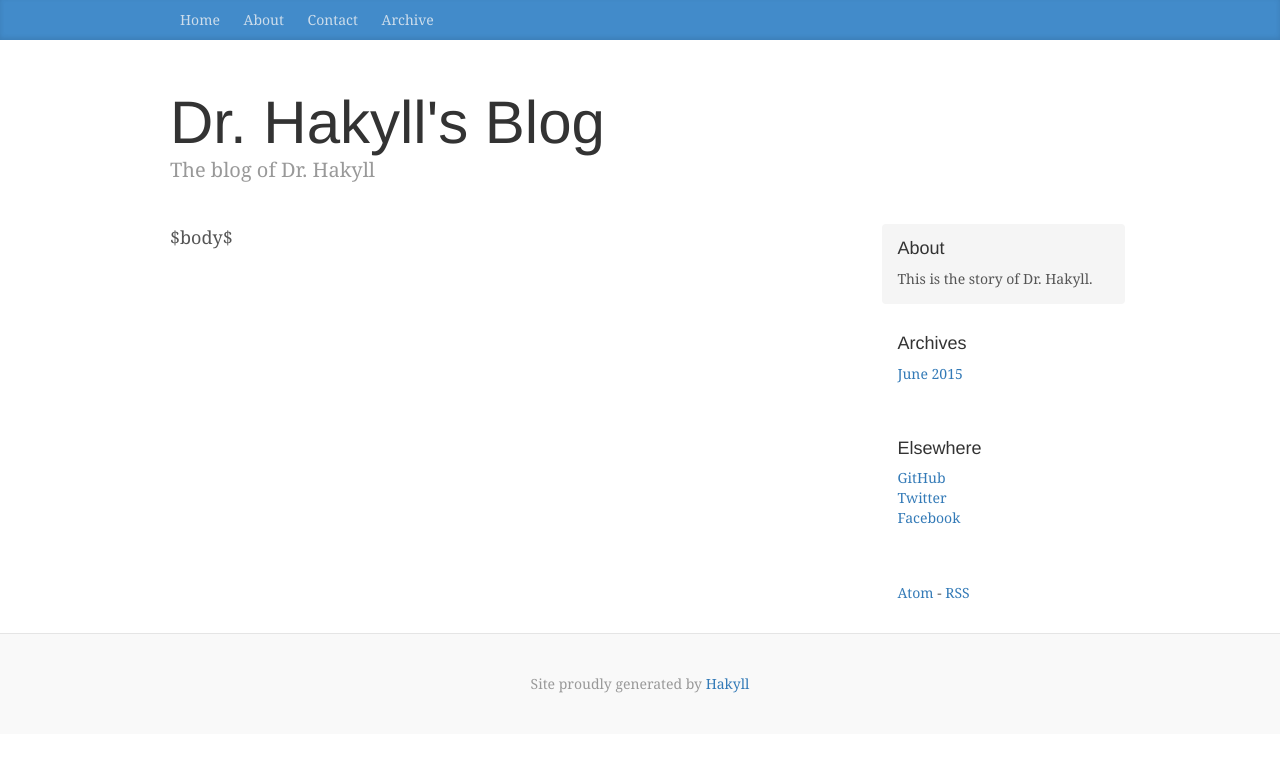
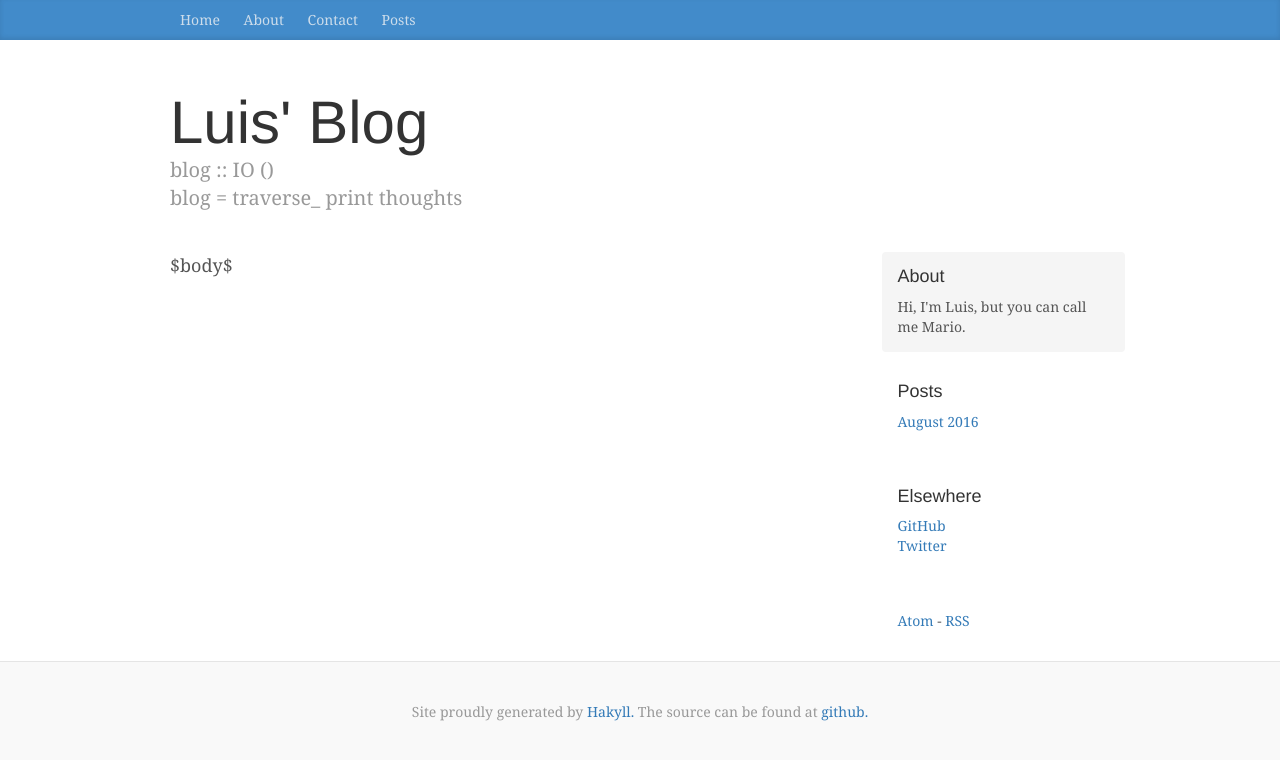
Before and after one commit to luismilanooliveira/luismilanooliveira.github.io, a plain HTML site: page templates/default.html in a window 1280 px wide. Drawn offline with nearby package versions, Linux system fonts and the light colour scheme.

Commit message:
updating template and adding first post

```diff
--- a/templates/default.html
+++ b/templates/default.html
@@ -7,7 +7,7 @@
     <meta name="viewport" content="width=device-width, initial-scale=1">
 
     <meta http-equiv="Content-Type" content="text/html; charset=UTF-8" />
-    <title>Dr. Hakyll's Blog - $title$</title>
+    <title>Luis' - $title$</title>
 
     <link rel="stylesheet" href="https://maxcdn.bootstrapcdn.com/bootstrap/3.3.5/css/bootstrap.min.css">
     <link rel="stylesheet" type="text/css" href="/css/bootstrap-blog.css">
@@ -22,7 +22,7 @@
           <a class="blog-nav-item" href="/">Home</a>
           <a class="blog-nav-item" href="/about.html">About</a>
           <a class="blog-nav-item" href="/contact.html">Contact</a>
-          <a class="blog-nav-item" href="/archive.html">Archive</a>
+          <a class="blog-nav-item" href="/posts.html">Posts</a>
 	</nav>
       </div>
     </div>
@@ -30,10 +30,11 @@
     <div class="container">
 
       <div class="blog-header">
-	<h1 class="blog-title">Dr. Hakyll's Blog</h1>
-	<p class="lead blog-description">
-	  The blog of Dr. Hakyll
-	</p>
+  <h1 class="blog-title">Luis' Blog</h1>
+  <p class="lead blog-description">
+      blog :: IO () <br/>
+      blog = traverse_ print thoughts
+  </p>
       </div>
 
       <div class="row">
@@ -44,27 +45,24 @@
 	<div class="col-sm-3 col-sm-offset-1 blog-sidebar">
 	  <div class="sidebar-module sidebar-module-inset">
 	    <h4>About</h4>
-	    <p>This is the story of Dr. Hakyll.</p>
+      <p>Hi, I'm Luis, but you can call me Mario.</p>
 	  </div>
 	  <div class="sidebar-module">
-	    <h4>Archives</h4>
+      <h4>Posts</h4>
 	    <ol class="list-unstyled">
-	      <li><a href="#">June 2015</a></li>
+        <li><a href="posts">August 2016</a></li>
 	    </ol>
 	  </div>
 	  <div class="sidebar-module">
 	    <h4>Elsewhere</h4>
 	    <ol class="list-unstyled">
 	      <li>
-		<a href="#">GitHub</a>
+    <a href="https://github.com/luismilanooliveira">GitHub</a>
 	      </li>
 	      <li>
-		<a href="#">Twitter</a>
+    <a href="https://twitter.com/Luisfmo_">Twitter</a>
 	      </li>
-	      <li>
-		<a href="#">Facebook</a>
-	      </li>
-	    </ol>
+      </ol>
 	  </div>
 	  <div class="sidebar-module">
 	    <a href="/atom.xml">Atom</a> - <a href="/rss.xml">RSS</a>
@@ -78,7 +76,8 @@
     <footer class="blog-footer">
       <p>
 	Site proudly generated by
-	<a href="http://jaspervdj.be/hakyll">Hakyll</a>
+  <a href="http://jaspervdj.be/hakyll">Hakyll.</a>
+  The source can be found at <a href="https://github.com/luismilanooliveira/luismilanooliveira.github.io"> github. </a>
       </p>
     </footer>
 
```
Also changed, not shown: templates/posts.html (renamed from templates/archive.html), 4 other files.
